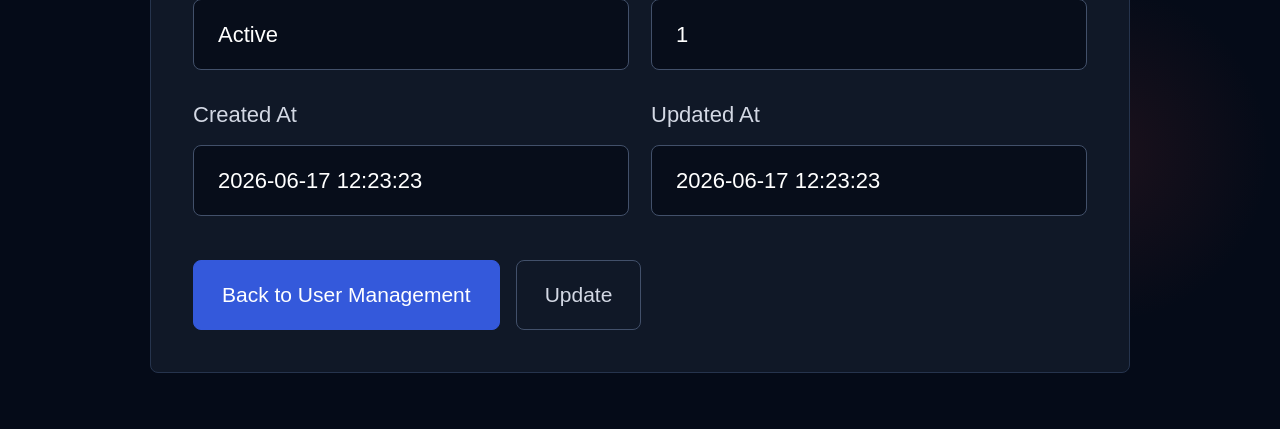
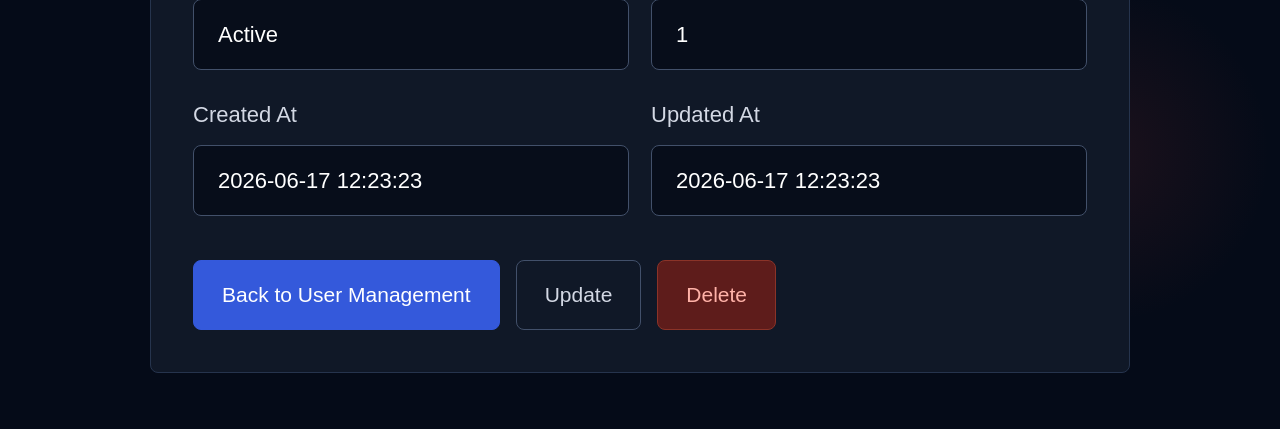
Before and after one commit to smilingSG/CSIT321_26_S2_Group31, a Flask app: page /user-management/view/1 in a window 1280 px wide. Shown: the part 717-1146 px from the top of the page. Run offline with Flask 3, Linux system fonts and the light colour scheme; the visitor is signed in with stand-in values (Sample User, id 1); data comes from the database, SQL or seed files in the repository.

Commit message:
Adding User Admin Deletes User Account

```diff
--- a/app.py
+++ b/app.py
@@ -1,6 +1,7 @@
 from flask import Flask, redirect, session, url_for
 
 from controllers.AdminC import admin_bp
+from controllers.AdminDeleteC import admin_delete_bp
 from controllers.AdminUpdateC import admin_update_bp
 from controllers.AdminViewC import admin_view_bp
 from controllers.LoginC import login_bp
@@ -36,6 +37,7 @@ app.register_blueprint(encrypt_file_bp)
 app.register_blueprint(admin_bp)
 app.register_blueprint(admin_update_bp)
 app.register_blueprint(admin_view_bp)
+app.register_blueprint(admin_delete_bp)
 
 if __name__ == "__main__":
     app.run(debug=True)
--- a/entities/UserAccount.py
+++ b/entities/UserAccount.py
@@ -216,3 +216,19 @@ class UserAccount:
 
         cursor.close()
         connection.close()
+
+    @staticmethod
+    def deleteAccount(user_id: int) -> None:
+
+        connection = get_db_connection()
+        cursor = connection.cursor()
+
+        cursor.execute("""
+            DELETE FROM users
+            WHERE user_id = %s
+        """, (user_id,))
+
+        connection.commit()
+
+        cursor.close()
+        connection.close()
--- a/static/AdminViewPg.css
+++ b/static/AdminViewPg.css
@@ -74,8 +74,13 @@ body {
     margin-top: 16px;
 }
 
+.inline-action-form {
+    display: inline;
+}
+
 .primary-action,
-.secondary-action {
+.secondary-action,
+.danger-action {
     display: inline-block;
     border-radius: 8px;
     font-size: 21px;
@@ -95,10 +100,26 @@ body {
     color: #d3d8e4;
 }
 
+.danger-action {
+    background: rgba(127, 31, 22, 0.7);
+    border: 1px solid #8b3328;
+    color: #ffb2a8;
+}
+
+button.danger-action {
+    cursor: pointer;
+}
+
 .primary-action:hover,
 .secondary-action:hover {
     background: #4368ef;
     border-color: #4368ef;
+    color: white;
+}
+
+.danger-action:hover {
+    background: #a13a2f;
+    border-color: #a13a2f;
     color: white;
 }
 
--- a/templates/AdminViewPg.html
+++ b/templates/AdminViewPg.html
@@ -55,6 +55,9 @@
             <div class="page-actions">
                 <a href="{{ url_for('user_management_bp.userManagement') }}" class="primary-action">Back to User Management</a>
                 <a href="{{ url_for('admin_update_bp.updateUser', user_id=user.userID) }}" class="secondary-action">Update</a>
+                <form method="POST" action="{{ url_for('admin_delete_bp.deleteUser', user_id=user.userID) }}" class="inline-action-form">
+                    <button type="submit" class="danger-action">Delete</button>
+                </form>
             </div>
         </section>
     </main>
--- a/templates/UserManagementPg.html
+++ b/templates/UserManagementPg.html
@@ -87,7 +87,9 @@
                                         <div class="action-buttons">
                                             <a href="{{ url_for('admin_view_bp.viewUser', user_id=user.userID) }}" class="table-button">View</a>
                                             <a href="{{ url_for('admin_update_bp.updateUser', user_id=user.userID) }}" class="table-button">Update</a>
-                                            <a href="#" class="table-button danger">Delete</a>
+                                            <form method="POST" action="{{ url_for('admin_delete_bp.deleteUser', user_id=user.userID) }}" class="inline-action-form">
+                                                <button type="submit" class="table-button danger">Delete</button>
+                                            </form>
                                             {% if user.isSuspended %}
                                                 <a href="#" class="table-button">Unsuspend</a>
                                             {% else %}
```
Also changed, not shown: controllers/AdminDeleteC.py (added, +42 -0 lines), static/UserManagementPg.css (+9 -0 lines).
